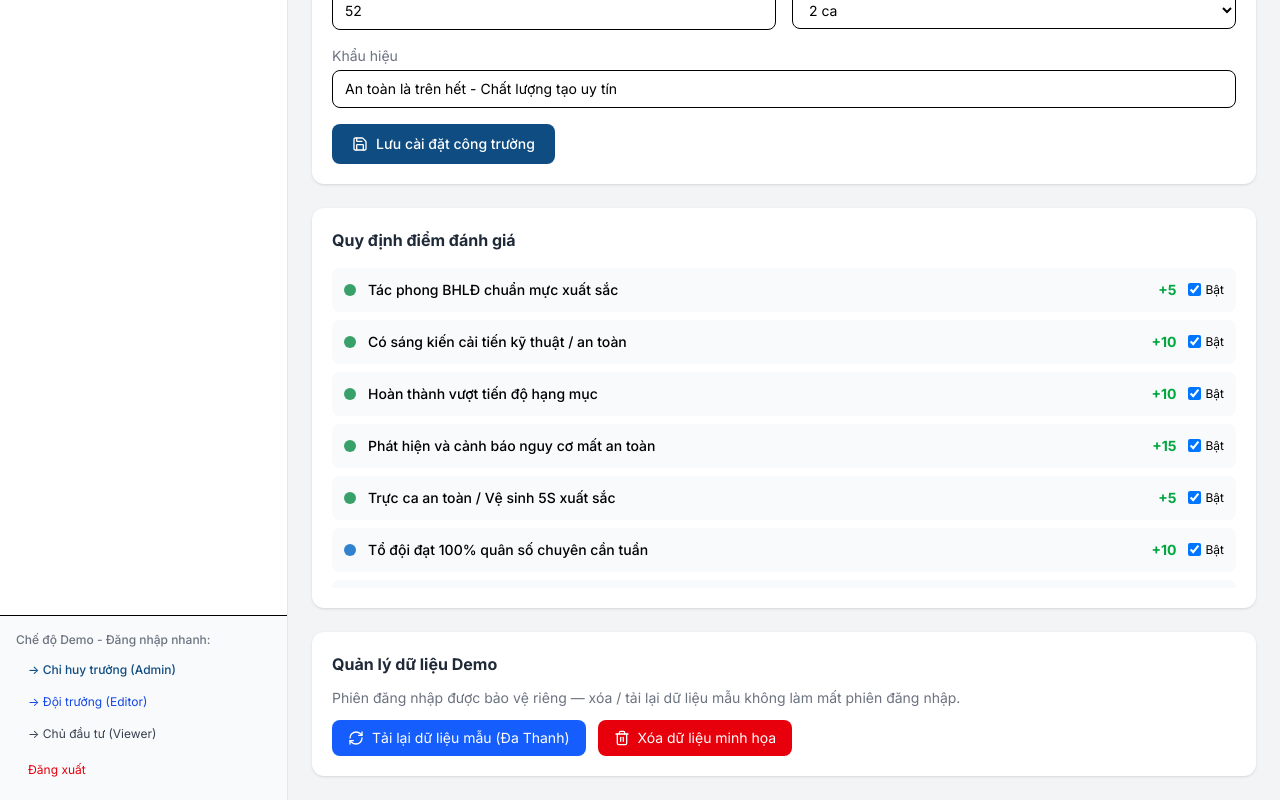
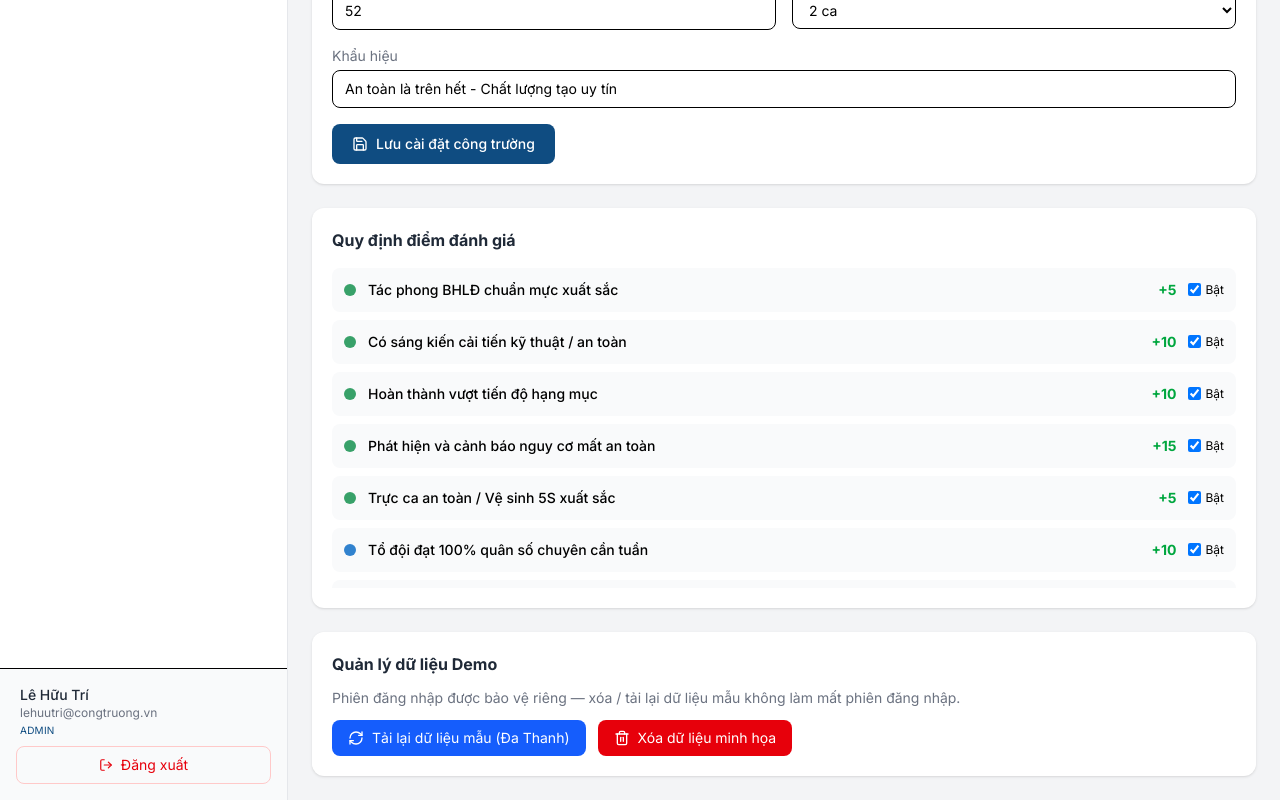
Before and after one commit to trixd2026-max/quanlycongtruongntcons, a React (Vite) app: page /settings in a window 1280 px wide. Shown: the part 611-1411 px from the top of the page. Built offline with nearby package versions, Linux system fonts and the light colour scheme; no server answers.

Commit message:
security: remove demo login; Sheets API key; auth only via Users sheet

```diff
--- a/src/components/layout/Sidebar.tsx
+++ b/src/components/layout/Sidebar.tsx
@@ -1,7 +1,7 @@
 import { NavLink } from 'react-router-dom';
 import {
   LayoutDashboard, ClipboardList, Trophy, AlertTriangle,
-  TrendingUp, CalendarClock, Users, Settings, X, MapPin
+  TrendingUp, CalendarClock, Users, Settings, X, MapPin, LogOut
 } from 'lucide-react';
 import { useApp } from '../../contexts/AppContext';
 import clsx from 'clsx';
@@ -21,7 +21,7 @@ const menuItems = [
 interface SidebarProps { open: boolean; onClose: () => void; }
 
 export function Sidebar({ open, onClose }: SidebarProps) {
-  const { currentUser, loginAs, logout } = useApp();
+  const { currentUser, logout } = useApp();
 
   return (
     <>
@@ -47,24 +47,20 @@ export function Sidebar({ open, onClose }: SidebarProps) {
               </NavLink>
             ))}
           </nav>
-          <div className="p-4 border-t bg-gray-50">
-            <p className="text-xs text-gray-500 mb-2 font-medium">Chế độ Demo - Đăng nhập nhanh:</p>
-            <div className="space-y-1">
-              <button onClick={() => loginAs('admin')} className="w-full text-left px-3 py-1.5 text-xs rounded hover:bg-primary/10 text-primary font-medium">
-                → Chỉ huy trưởng (Admin)
-              </button>
-              <button onClick={() => loginAs('editor')} className="w-full text-left px-3 py-1.5 text-xs rounded hover:bg-blue-50 text-blue-700">
-                → Đội trưởng (Editor)
-              </button>
-              <button onClick={() => loginAs('viewer')} className="w-full text-left px-3 py-1.5 text-xs rounded hover:bg-gray-200 text-gray-700">
-                → Chủ đầu tư (Viewer)
-              </button>
-              {currentUser && (
-                <button onClick={logout} className="w-full text-left px-3 py-1.5 text-xs rounded hover:bg-red-50 text-red-600 mt-1">
-                  Đăng xuất
+          <div className="p-4 border-t bg-gray-50 space-y-2">
+            {currentUser && (
+              <>
+                <div className="px-1">
+                  <p className="text-sm font-medium text-gray-800 truncate">{currentUser.displayName}</p>
+                  <p className="text-xs text-gray-500 truncate">{currentUser.email}</p>
+                  <p className="text-[10px] uppercase tracking-wide text-primary mt-0.5">{currentUser.role}</p>
+                </div>
+                <button type="button" onClick={() => { logout(); onClose(); }}
+                  className="w-full flex items-center justify-center gap-2 px-3 py-2 text-sm rounded-lg border border-red-200 text-red-600 hover:bg-red-50">
+                  <LogOut size={14} /> Đăng xuất
                 </button>
-              )}
-            </div>
+              </>
+            )}
           </div>
         </div>
       </aside>
--- a/src/lib/sheetsService.ts
+++ b/src/lib/sheetsService.ts
@@ -1,6 +1,7 @@
 /**
- * Google Sheets backend qua Apps Script Web App.
- * Cấu hình: VITE_SHEETS_WEBAPP_URL=https://script.google.com/macros/s/XXXX/exec
+ * Google Sheets backend qua Apps Script Web App (có API key).
+ * VITE_SHEETS_WEBAPP_URL=https://script.google.com/macros/s/XXXX/exec
+ * VITE_SHEETS_API_KEY=chuoi-bi-mat-dai
  */
 
 export type SheetsPayload = {
@@ -18,6 +19,7 @@ export type SheetsPayload = {
 };
 
 const SHEETS_URL = (import.meta.env.VITE_SHEETS_WEBAPP_URL as string | undefined)?.trim() || '';
+const API_KEY = (import.meta.env.VITE_SHEETS_API_KEY as string | undefined)?.trim() || '';
 
 export function isSheetsConfigured(): boolean {
   return Boolean(SHEETS_URL && SHEETS_URL.startsWith('http') && !SHEETS_URL.includes('XXXX'));
@@ -25,6 +27,10 @@ export function isSheetsConfigured(): boolean {
 
 export function getSheetsUrl(): string {
   return SHEETS_URL;
+}
+
+export function hasSheetsApiKey(): boolean {
+  return Boolean(API_KEY && API_KEY.length >= 8);
 }
 
 async function callSheets<T = unknown>(
@@ -38,7 +44,7 @@ async function callSheets<T = unknown>(
     const res = await fetch(SHEETS_URL, {
       method: 'POST',
       headers: { 'Content-Type': 'text/plain;charset=utf-8' },
-      body: JSON.stringify({ action, ...body }),
+      body: JSON.stringify({ action, apiKey: API_KEY, ...body }),
       redirect: 'follow',
     });
     const text = await res.text();
--- a/src/pages/LoginPage.tsx
+++ b/src/pages/LoginPage.tsx
@@ -1,20 +1,18 @@
 import { useState, useEffect } from 'react';
 import { useApp } from '../contexts/AppContext';
 import { isSheetsConfigured } from '../lib/sheetsService';
-import { LogIn, HardHat, Cloud, CloudOff } from 'lucide-react';
+import { LogIn, HardHat, Cloud, CloudOff, Shield } from 'lucide-react';
 
 export function LoginPage() {
   const {
     loginWithPassword,
-    loginAs,
-    demoAccounts,
     project,
     firebaseEnabled,
     registerWithPassword,
     currentUser,
   } = useApp();
-  const [email, setEmail] = useState('lehuutri@congtruong.vn');
-  const [password, setPassword] = useState('admin123');
+  const [email, setEmail] = useState('');
+  const [password, setPassword] = useState('');
   const [displayName, setDisplayName] = useState('');
   const [mode, setMode] = useState<'login' | 'register'>('login');
   const [error, setError] = useState('');
@@ -25,41 +23,45 @@ export function LoginPage() {
     if (currentUser) setLoading(false);
   }, [currentUser]);
 
+  const canRegister = firebaseEnabled && !isSheetsConfigured();
+
   const handleSubmit = async (e: React.FormEvent) => {
     e.preventDefault();
     setLoading(true);
     setError('');
     setInfo('');
-    const safety = window.setTimeout(() => setLoading(false), 10000);
+    const safety = window.setTimeout(() => setLoading(false), 12000);
     try {
       if (mode === 'register') {
-        if (!firebaseEnabled) {
-          setError('Đăng ký Firebase chỉ khi đã cấu hình Firebase');
+        if (!canRegister) {
+          setError('Đăng ký công khai đã tắt. Liên hệ Chỉ huy trưởng để được cấp tài khoản.');
           setLoading(false);
           clearTimeout(safety);
           return;
         }
-        const res = await registerWithPassword(email, password, displayName || email.split('@')[0], 'viewer');
+        const res = await registerWithPassword(
+          email, password, displayName || email.split('@')[0], 'viewer'
+        );
         if (!res.ok) { setError(res.message); setLoading(false); }
         else { setInfo(res.message); setLoading(false); }
       } else {
         const res = await loginWithPassword(email, password);
-        if (!res.ok) { setError(res.message); setLoading(false); }
+        if (!res.ok) { setError(res.message || 'Email hoặc mật khẩu không đúng'); setLoading(false); }
         else { setInfo(res.message || 'Đăng nhập thành công'); setLoading(false); }
       }
     } catch {
-      setError('Có lỗi. Thử Đăng nhập nhanh (Demo).');
+      setError('Không thể đăng nhập. Kiểm tra kết nối và thử lại.');
       setLoading(false);
     } finally {
       clearTimeout(safety);
     }
   };
 
-  const badge = isSheetsConfigured()
-    ? 'Google Sheets'
+  const backendLabel = isSheetsConfigured()
+    ? 'Google Sheets (bảo mật)'
     : firebaseEnabled
       ? 'Firebase Auth'
-      : 'Chế độ Demo (local)';
+      : 'Chưa cấu hình backend';
 
   return (
     <div className="min-h-screen bg-gradient-to-br from-primary to-primary-dark flex items-center justify-center p-4">
@@ -70,58 +72,55 @@ export function LoginPage() {
           </div>
           <h1 className="text-xl font-bold text-gray-900">QUẢN LÝ CÔNG TRƯỜNG</h1>
           <p className="text-sm text-gray-500 mt-1">{project?.name || 'Đăng nhập hệ thống'}</p>
-          <div className="mt-2 inline-flex items-center gap-1.5 text-xs px-2 py-1 rounded-full bg-green-50 text-green-700">
+          <div className="mt-2 inline-flex items-center gap-1.5 text-xs px-2 py-1 rounded-full bg-slate-100 text-slate-700">
             {(isSheetsConfigured() || firebaseEnabled) ? <Cloud size={12} /> : <CloudOff size={12} />}
-            {badge}
+            {backendLabel}
           </div>
         </div>
 
-        <div className="flex gap-2 mb-4">
-          <button type="button" onClick={() => setMode('login')}
-            className={`flex-1 py-2 text-sm rounded-lg font-medium ${mode === 'login' ? 'bg-primary text-white' : 'bg-gray-100 text-gray-600'}`}>Đăng nhập</button>
-          <button type="button" onClick={() => setMode('register')} disabled={!firebaseEnabled}
-            className={`flex-1 py-2 text-sm rounded-lg font-medium disabled:opacity-40 ${mode === 'register' ? 'bg-primary text-white' : 'bg-gray-100 text-gray-600'}`}>Đăng ký</button>
-        </div>
+        {canRegister && (
+          <div className="flex gap-2 mb-4">
+            <button type="button" onClick={() => setMode('login')}
+              className={`flex-1 py-2 text-sm rounded-lg font-medium ${mode === 'login' ? 'bg-primary text-white' : 'bg-gray-100 text-gray-600'}`}>Đăng nhập</button>
+            <button type="button" onClick={() => setMode('register')}
+              className={`flex-1 py-2 text-sm rounded-lg font-medium ${mode === 'register' ? 'bg-primary text-white' : 'bg-gray-100 text-gray-600'}`}>Đăng ký</button>
+          </div>
+        )}
 
         <form onSubmit={handleSubmit} className="space-y-3">
-          {mode === 'register' && (
+          {mode === 'register' && canRegister && (
             <div>
               <label className="block text-sm font-medium text-gray-700 mb-1">Họ tên</label>
               <input value={displayName} onChange={(e) => setDisplayName(e.target.value)}
-                className="w-full border rounded-lg px-3 py-2.5 text-sm" placeholder="Tên hiển thị" />
+                className="w-full border rounded-lg px-3 py-2.5 text-sm" placeholder="Tên hiển thị" autoComplete="name" />
             </div>
           )}
           <div>
             <label className="block text-sm font-medium text-gray-700 mb-1">Email</label>
             <input type="email" value={email} onChange={(e) => setEmail(e.target.value)}
-              className="w-full border rounded-lg px-3 py-2.5 text-sm" required autoComplete="username" />
+              className="w-full border rounded-lg px-3 py-2.5 text-sm" required autoComplete="username" placeholder="email@congty.vn" />
           </div>
           <div>
             <label className="block text-sm font-medium text-gray-700 mb-1">Mật khẩu</label>
             <input type="password" value={password} onChange={(e) => setPassword(e.target.value)}
-              className="w-full border rounded-lg px-3 py-2.5 text-sm" required minLength={6} />
+              className="w-full border rounded-lg px-3 py-2.5 text-sm" required minLength={6}
+              autoComplete={mode === 'register' ? 'new-password' : 'current-password'} />
           </div>
           {error && <p className="text-sm text-red-600 bg-red-50 border border-red-100 rounded-lg px-3 py-2">{error}</p>}
           {info && !error && <p className="text-sm text-green-700 bg-green-50 border border-green-100 rounded-lg px-3 py-2">{info}</p>}
           <button type="submit" disabled={loading}
-            className="w-full flex items-center justify-center gap-2 bg-primary text-white py-2.5 rounded-lg font-medium disabled:opacity-60">
+            className="w-full flex items-center justify-center gap-2 bg-primary text-white py-2.5 rounded-lg font-medium hover:bg-primary-dark disabled:opacity-60">
             <LogIn size={18} />
             {loading ? 'Đang xử lý...' : mode === 'register' ? 'Tạo tài khoản' : 'Đăng nhập'}
           </button>
         </form>
 
-        <div className="mt-6 pt-4 border-t">
-          <p className="text-xs text-gray-500 mb-2 font-medium">Đăng nhập nhanh (Demo):</p>
-          <div className="space-y-1.5 text-xs text-gray-600">
-            {demoAccounts.map((a) => (
-              <button key={a.email} type="button"
-                onClick={() => { setEmail(a.email); setPassword(a.password); loginAs(a.role); }}
-                className="w-full text-left px-3 py-2 rounded-lg bg-gray-50 hover:bg-gray-100 border border-gray-100">
-                <span className="font-medium">{a.displayName}</span>
-                <span className="text-gray-400"> · {a.email} / {a.password}</span>
-              </button>
-            ))}
-          </div>
+        <div className="mt-5 flex items-start gap-2 text-xs text-gray-500 bg-slate-50 rounded-lg p-3 border border-slate-100">
+          <Shield size={14} className="text-slate-500 shrink-0 mt-0.5" />
+          <p>
+            Chỉ tài khoản được cấp trên hệ thống mới đăng nhập được. Không dùng chế độ Demo.
+            Liên hệ Chỉ huy trưởng nếu quên mật khẩu hoặc cần cấp quyền.
+          </p>
         </div>
       </div>
     </div>
```
Also changed, not shown: 1 other file (tests, documents, lock files or other folders).
